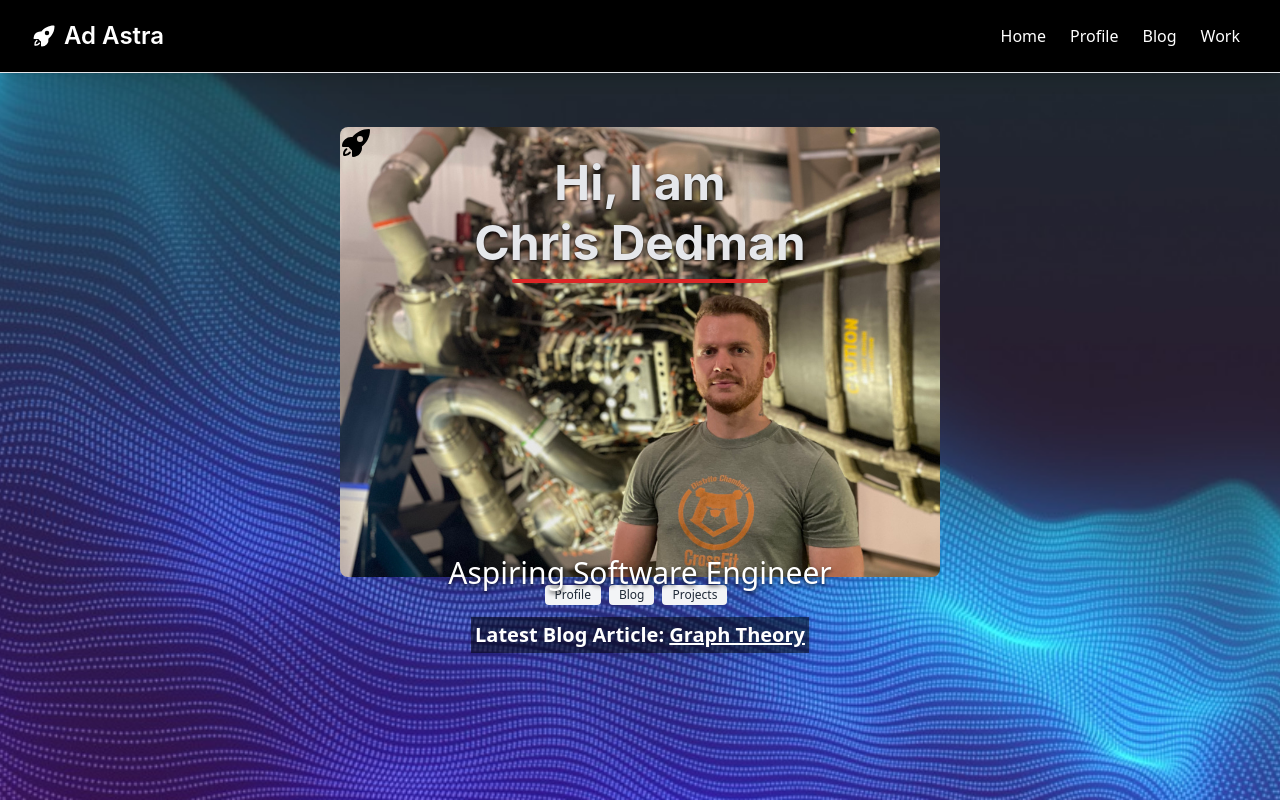
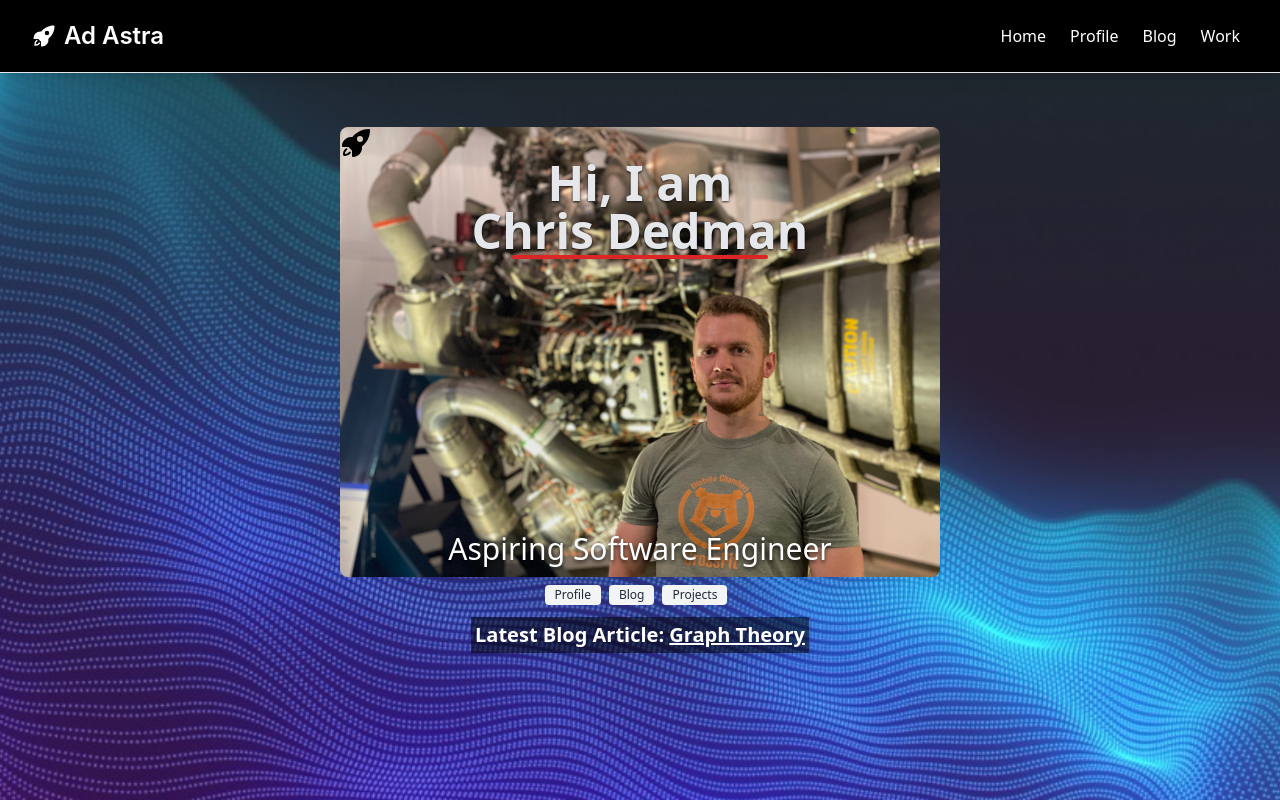
Before and after one commit to chrisdedman/website, a Next.js app: page / in a window 1280 px wide. Built offline with nearby package versions, Linux system fonts and the light colour scheme.

Commit message:
adjust text sizes on front page

```diff
--- a/src/app/page.tsx
+++ b/src/app/page.tsx
@@ -28,8 +28,8 @@ export default function Page() {
         <div className="absolute top-0 left-0 text-center w-full">
           <div className="rocket-container">
             <RocketLaunchIcon className="w-8 h-8 rocket spin-on-hover" />
-            <h1 className="text-3xl lg:text-5xl font-bold text-gray-200 drop-shadow-[0_1.2px_1.2px_rgba(0,0,0,0.8)]">Hi, I am</h1>
-            <h1 className="text-3xl lg:text-5xl font-bold text-gray-200 drop-shadow-[0_1.2px_1.2px_rgba(0,0,0,0.8)]">Chris Dedman</h1>
+            <h5 className="text-3xl lg:text-5xl font-bold text-gray-200 drop-shadow-[0_1.2px_1.2px_rgba(0,0,0,0.8)]">Hi, I am</h5>
+            <h5 className="text-3xl lg:text-5xl font-bold text-gray-200 drop-shadow-[0_1.2px_1.2px_rgba(0,0,0,0.8)]">Chris Dedman</h5>
             <div className="flex justify-center">
               <div className="w-64 h-1 bg-red-600 rounded mt- mb-4"></div>
             </div>
```
